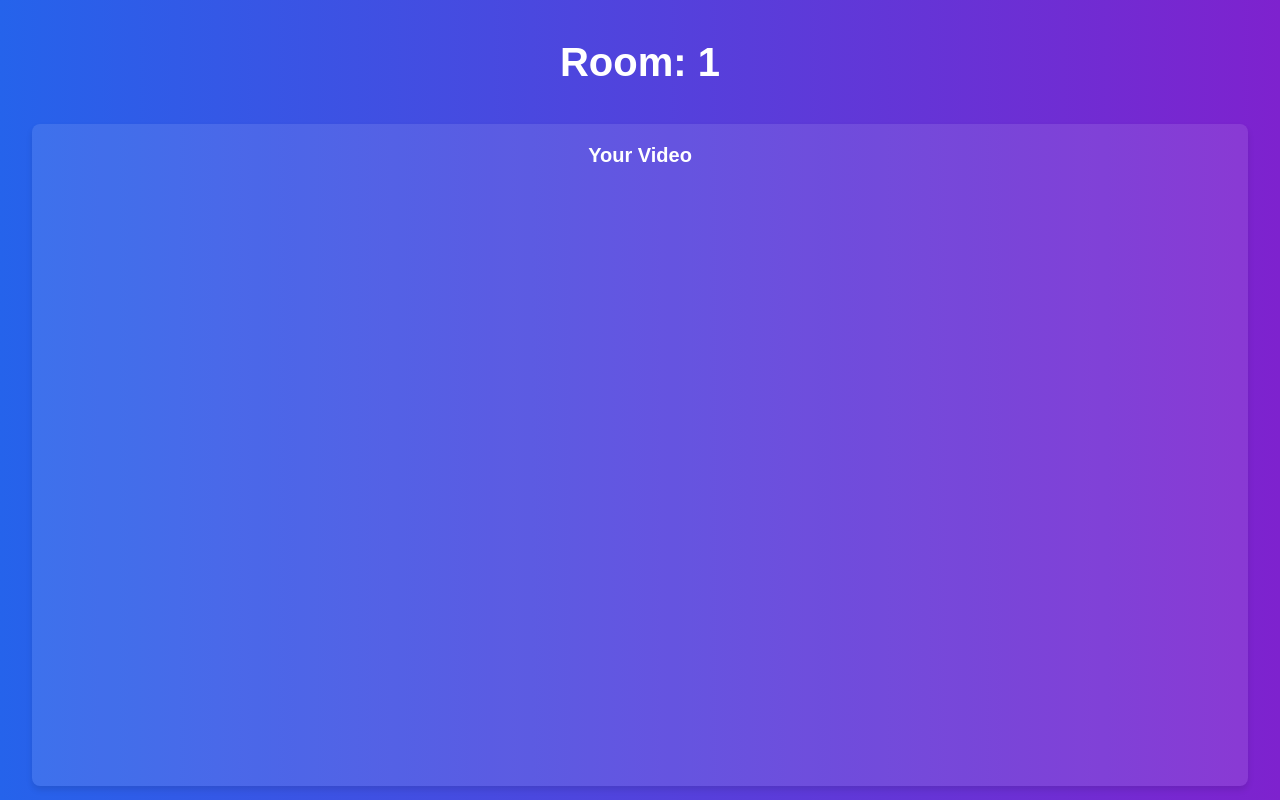
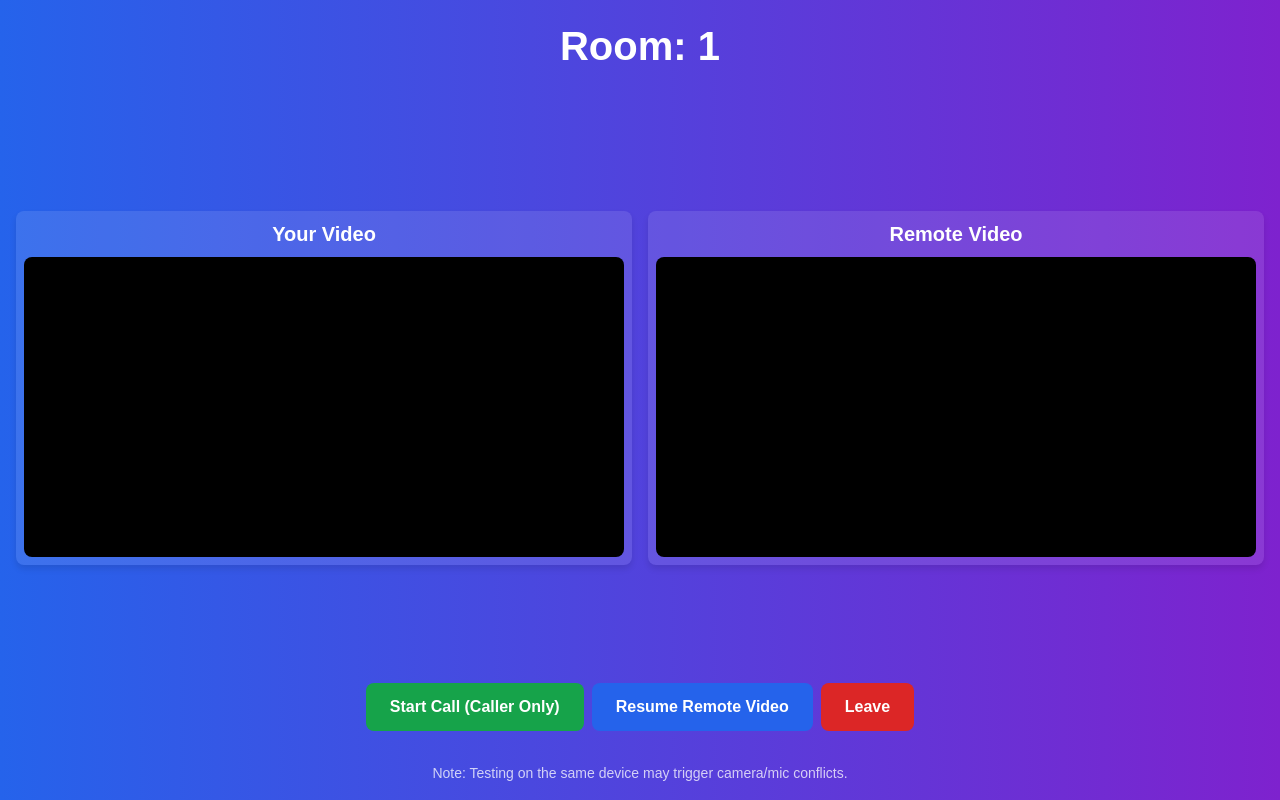
Before and after one commit to shivapreetham/webrtc-demo, a Next.js app: page /room/1 in a window 1280 px wide. Shown: the top 800 px of the page. Built offline with nearby package versions, Linux system fonts and the light colour scheme; no server answers.

Commit message:
a little bit of styling nothing else

```diff
--- a/src/app/page.js
+++ b/src/app/page.js
@@ -1,8 +1,7 @@
 "use client";
 import { useState } from "react";
 import { useRouter } from "next/navigation";
-import "../styles/lobby.css"; // Ensure this path is correct
-
+import "../app/styles/lobby.css";
 export default function Home() {
   const [roomId, setRoomId] = useState("");
   const router = useRouter();
--- a/src/app/room/[roomId]/page.js
+++ b/src/app/room/[roomId]/page.js
@@ -2,7 +2,7 @@
 
 import { useEffect, useRef } from "react";
 import { useRouter } from "next/navigation";
-import "../../styles/room.css"; // Make sure the path is correct
+import "../../styles/room.css";
 
 export default function Room({ params }) {
   const { roomId } = params;
--- a/src/app/room/[roomId]/room.css
+++ /dev/null
@@ -1,96 +0,0 @@
-/* styles/room.css */
-.container {
-    min-height: 100vh;
-    background: linear-gradient(to right, #2563eb, #7e22ce); /* blue-600 to purple-600 */
-    color: white;
-    display: flex;
-    flex-direction: column;
-    align-items: center;
-    padding: 2rem;
-  }
-
-  .header {
-    margin-bottom: 2rem;
-  }
-
-  .header h1 {
-    font-size: 2.5rem;
-    font-weight: 800;
-  }
-
-  .video-container {
-    width: 100%;
-    max-width: 80rem;
-    display: flex;
-    flex-direction: column;
-    gap: 2rem;
-    margin-bottom: 2rem;
-  }
-
-  .video-card {
-    flex: 1;
-    background: rgba(255, 255, 255, 0.1);
-    padding: 1rem;
-    border-radius: 0.5rem;
-    box-shadow: 0 4px 6px rgba(0, 0, 0, 0.1);
-    display: flex;
-    flex-direction: column;
-    align-items: center;
-  }
-
-  .video-card h2 {
-    font-size: 1.25rem;
-    font-weight: 600;
-    margin-bottom: 0.5rem;
-  }
-
-  .video-card video {
-    width: 100%;
-    height: auto;
-    border-radius: 0.5rem;
-  }
-
-  .button-group {
-    display: flex;
-    flex-direction: column;
-    gap: 1rem;
-  }
-
-  .button-group button {
-    padding: 0.75rem 1.5rem;
-    border: none;
-    border-radius: 0.5rem;
-    font-weight: 600;
-    cursor: pointer;
-    transition: background 0.3s;
-  }
-
-  .button-group button.start {
-    background-color: #16a34a; /* green-600 */
-  }
-
-  .button-group button.start:hover {
-    background-color: #15803d; /* green-700 */
-  }
-
-  .button-group button.resume {
-    background-color: #2563eb; /* blue-600 */
-  }
-
-  .button-group button.resume:hover {
-    background-color: #1d4ed8; /* blue-700 */
-  }
-
-  .button-group button.leave {
-    background-color: #dc2626; /* red-600 */
-  }
-
-  .button-group button.leave:hover {
-    background-color: #b91c1c; /* red-700 */
-  }
-
-  .footer {
-    margin-top: 2rem;
-    font-size: 0.875rem;
-    opacity: 0.75;
-  }
--- a/src/app/styles/room.css
+++ b/src/app/styles/room.css
@@ -1,16 +1,17 @@
 /* styles/room.css */
 .container {
-    min-height: 100vh;
-    background: linear-gradient(to right, #2563eb, #7e22ce); /* blue-600 to purple-600 */
+  height: 100vh;                /* Fixed height to 100% of viewport */
+  overflow: hidden;             /* Prevent any scrolling */
+  background: linear-gradient(to right, #2563eb, #7e22ce);
   color: white;
   display: flex;
   flex-direction: column;
   align-items: center;
-    padding: 2rem;
+  padding: 1rem;                /* Reduced padding to help fit everything */
 }
 
 .header {
-    margin-bottom: 2rem;
+  margin-bottom: 1rem;          /* Reduced margin */
 }
 
 .header h1 {
@@ -19,18 +20,20 @@
 }
 
 .video-container {
+  flex: 1;                      /* Allow the container to take up remaining space */
   width: 100%;
   max-width: 80rem;
   display: flex;
-    flex-direction: column;
-    gap: 2rem;
-    margin-bottom: 2rem;
+  flex-direction: row;          /* Side by side layout */
+  gap: 1rem;
+  justify-content: center;
+  align-items: center;
 }
 
 .video-card {
   flex: 1;
   background: rgba(255, 255, 255, 0.1);
-    padding: 1rem;
+  padding: 0.5rem;
   border-radius: 0.5rem;
   box-shadow: 0 4px 6px rgba(0, 0, 0, 0.1);
   display: flex;
@@ -42,18 +45,22 @@
   font-size: 1.25rem;
   font-weight: 600;
   margin-bottom: 0.5rem;
+  text-align: center;
 }
 
 .video-card video {
   width: 100%;
   height: auto;
   border-radius: 0.5rem;
+  background: #000;             /* Black background in case video is not playing */
 }
 
 .button-group {
   display: flex;
-    flex-direction: column;
-    gap: 1rem;
+  gap: 0.5rem;
+  margin-bottom: 1rem;
+  flex-wrap: wrap;
+  justify-content: center;
 }
 
 .button-group button {
@@ -66,31 +73,32 @@
 }
 
 .button-group button.start {
-    background-color: #16a34a; /* green-600 */
+  background-color: #16a34a;
 }
 
 .button-group button.start:hover {
-    background-color: #15803d; /* green-700 */
+  background-color: #15803d;
 }
 
 .button-group button.resume {
-    background-color: #2563eb; /* blue-600 */
+  background-color: #2563eb;
 }
 
 .button-group button.resume:hover {
-    background-color: #1d4ed8; /* blue-700 */
+  background-color: #1d4ed8;
 }
 
 .button-group button.leave {
-    background-color: #dc2626; /* red-600 */
+  background-color: #dc2626;
 }
 
 .button-group button.leave:hover {
-    background-color: #b91c1c; /* red-700 */
+  background-color: #b91c1c;
 }
 
 .footer {
-    margin-top: 2rem;
   font-size: 0.875rem;
   opacity: 0.75;
+  margin-top: 1rem;
+  text-align: center;
 }
```
Lines whose indentation alone changed are shown as unchanged.
